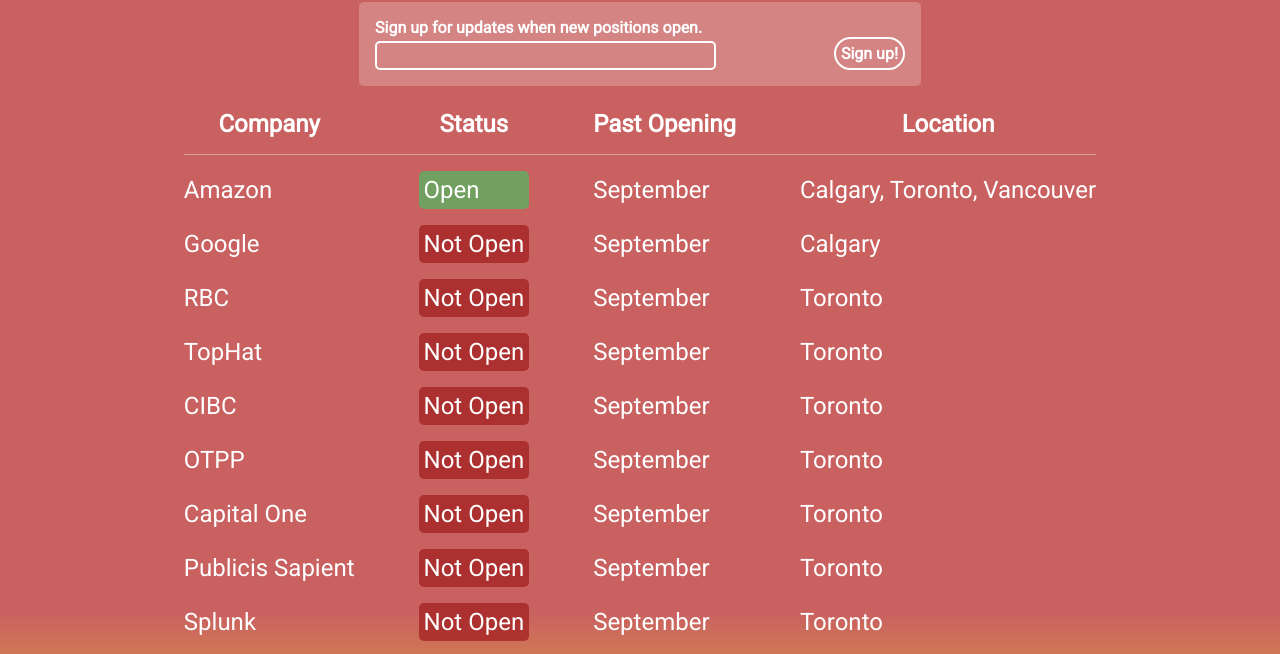
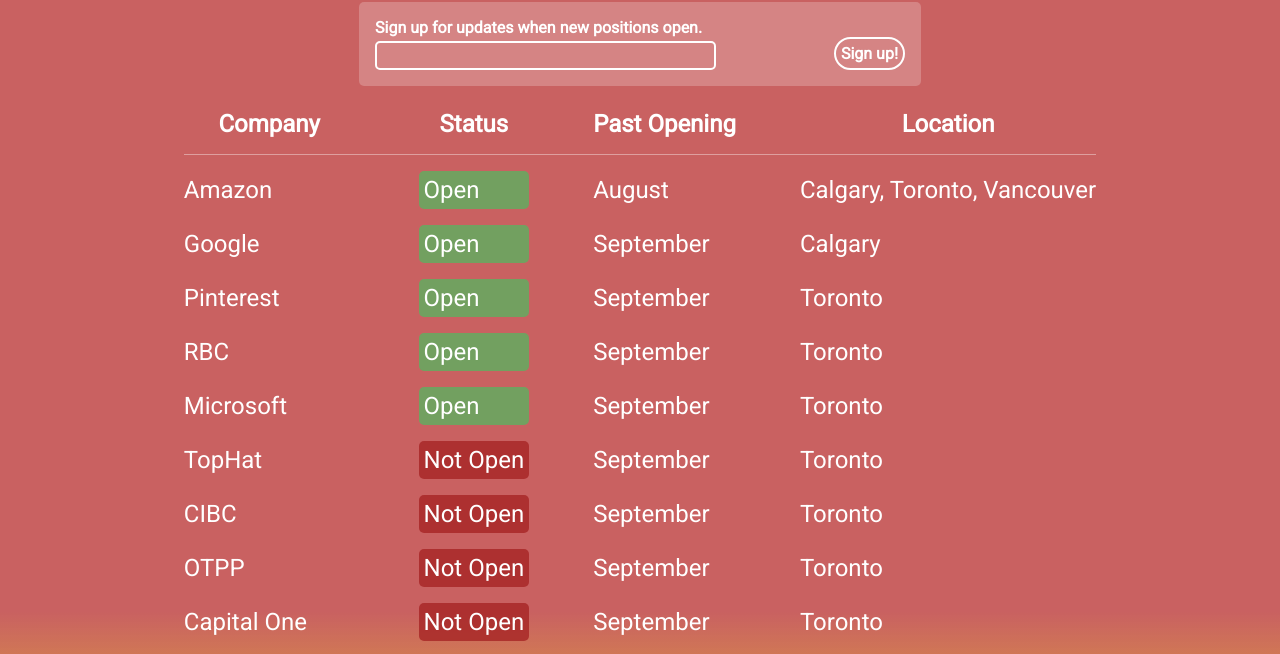
Before and after one commit to jackpeplinski/canadian-software-intern, a Gatsby site: page / in a window 1280 px wide. Shown: the part 102-756 px from the top of the page. Built offline with nearby package versions, Linux system fonts and the light colour scheme; Gatsby itself is replaced by a stand-in of ours.

Commit message:
Update data

```diff
--- a/src/data.js
+++ b/src/data.js
@@ -2,18 +2,30 @@
     {
         "company": "Amazon",
         "status": "Open",
-        "pastOpening": "September",
+        "pastOpening": "August",
         "location": "Calgary, Toronto, Vancouver"
     },
     {
         "company": "Google",
-        "status": "Not Open",
+        "status": "Open",
         "pastOpening": "September",
         "location": "Calgary"
     },
     {
+        "company": "Pinterest",
+        "status": "Open",
+        "pastOpening": "September",
+        "location": "Toronto"
+    },
+    {
         "company": "RBC",
-        "status": "Not Open",
+        "status": "Open",
+        "pastOpening": "September",
+        "location": "Toronto"
+    },
+    {
+        "company": "Microsoft",
+        "status": "Open",
         "pastOpening": "September",
         "location": "Toronto"
     },
@@ -60,12 +72,6 @@
         "location": "Toronto"
     },
     {
-        "company": "Microsoft",
-        "status": "Not Open",
-        "pastOpening": "September",
-        "location": "Toronto"
-    },
-    {
         "company": "Nvidia",
         "status": "Not Open",
         "pastOpening": "September",
@@ -80,12 +86,6 @@
     {
         "company": "CSE",
         "status": "Not Open",
-        "pastOpening": "September",
-        "location": "Toronto"
-    },
-    {
-        "company": "Pinterest",
-        "status": "Open",
         "pastOpening": "September",
         "location": "Toronto"
     },
```
